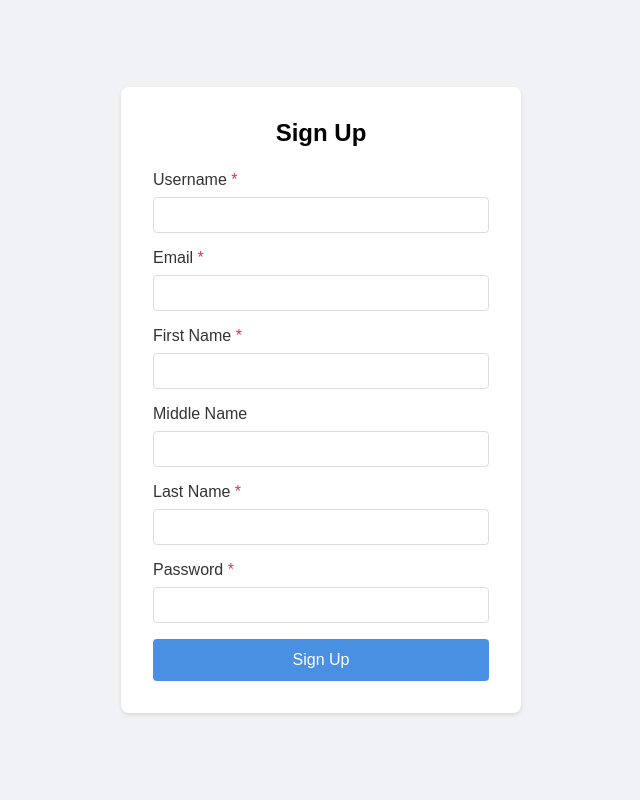
After one commit to meetshingala7/RAGInvest, a Flask app: page /registration in a window 1280 px wide. The commit adds this page. Shown: the whole page, without its empty margins (319-959 px from the left). Run offline with Flask 3, Linux system fonts and the light colour scheme; some libraries are stand-ins or nearby versions.

Commit message:
Made the 1st API Validation in sign up

```diff
--- a/templates/HTML/Home.html
+++ b/templates/HTML/Home.html
@@ -130,7 +130,7 @@
                 <h3 style="margin: 0; font-size: 2.5rem;">Stock Charts</h3>
                 <hr>
                 <div class="button-container">
-                    <button class="action-button" onclick="callAPI('${inputText}', '5D');">5D</button>
+                    <button class="action-button" onclick="callAPI('${inputText}','5D');">5D</button>
                     <button class="action-button" onclick="callAPI('${inputText}','1M');">1M</button>
                     <button class="action-button" onclick="callAPI('${inputText}','3M');">3M</button>
                     <button class="action-button" onclick="callAPI('${inputText}','6M');">6M</button>
--- /dev/null
+++ b/templates/HTML/registration.html
@@ -0,0 +1,184 @@
+<!DOCTYPE html>
+<html lang="en">
+<head>
+    <meta charset="UTF-8">
+    <meta name="viewport" content="width=device-width, initial-scale=1.0">
+    <title>Sign Up</title>
+    <style>
+        * {
+            box-sizing: border-box;
+            margin: 0;
+            padding: 0;
+        }
+
+        body {
+            font-family: Arial, sans-serif;
+            display: flex;
+            justify-content: center;
+            align-items: center;
+            min-height: 100vh;
+            background-color: #f0f2f5;
+        }
+
+        .signup-container {
+            background-color: white;
+            padding: 2rem;
+            border-radius: 8px;
+            box-shadow: 0 2px 4px rgba(0, 0, 0, 0.1);
+            width: 100%;
+            max-width: 400px;
+        }
+
+        .form-group {
+            margin-bottom: 1rem;
+        }
+
+        .form-group label {
+            display: block;
+            margin-bottom: 0.5rem;
+            color: #333;
+        }
+
+        .form-group input {
+            width: 100%;
+            padding: 0.5rem;
+            border: 1px solid #ddd;
+            border-radius: 4px;
+            font-size: 1rem;
+        }
+
+        .form-group input:focus {
+            outline: none;
+            border-color: #4a90e2;
+        }
+
+        .error-message {
+            color: #dc3545;
+            font-size: 0.875rem;
+            margin-top: 0.25rem;
+            display: none;
+        }
+
+        button {
+            width: 100%;
+            padding: 0.75rem;
+            background-color: #4a90e2;
+            color: white;
+            border: none;
+            border-radius: 4px;
+            font-size: 1rem;
+            cursor: pointer;
+        }
+
+        button:hover {
+            background-color: #357abd;
+        }
+
+        .required::after {
+            content: " *";
+            color: #dc3545;
+        }
+    </style>
+</head>
+<body>
+    <div class="signup-container">
+        <h2 style="margin-bottom: 1.5rem; text-align: center;">Sign Up</h2>
+        <form id="signupForm">
+            <div class="form-group">
+                <label for="username" class="required">Username</label>
+                <input type="text" id="username" name="username" required>
+                <div class="error-message" id="username-error"></div>
+            </div>
+            <div class="form-group">
+                <label for="email" class="required">Email</label>
+                <input type="email" id="email" name="email" required>
+                <div class="error-message" id="email-error"></div>
+            </div>
+            <div class="form-group">
+                <label for="firstName" class="required">First Name</label>
+                <input type="text" id="firstName" name="firstName" required>
+            </div>
+            <div class="form-group">
+                <label for="middleName">Middle Name</label>
+                <input type="text" id="middleName" name="middleName">
+            </div>
+            <div class="form-group">
+                <label for="lastName" class="required">Last Name</label>
+                <input type="text" id="lastName" name="lastName" required>
+            </div>
+            <div class="form-group">
+                <label for="password" class="required">Password</label>
+                <input type="password" id="password" name="password" required>
+            </div>
+            <button type="submit">Sign Up</button>
+        </form>
+    </div>
+
+    <script>
+        const form = document.getElementById('signupForm');
+        const usernameError = document.getElementById('username-error');
+        const emailError = document.getElementById('email-error');
+
+        form.addEventListener('submit', async (e) => {
+            e.preventDefault();
+
+            // Collect form data
+            const formData = new FormData(form);
+            const data = Object.fromEntries(formData);
+
+            try {
+                // First, validate username and email
+                const validationResponse = await fetch('http://127.0.0.1:5000/api/validate-user', {
+                    method: 'POST',
+                    headers: {
+                        'Content-Type': 'application/json',
+                    },
+                    body: JSON.stringify({
+                        username: data.username,
+                        email: data.email
+                    }),
+                });
+
+                const validationResult = await validationResponse.json();
+                console.log(validationResult)
+                // Reset error messages
+                usernameError.style.display = 'none';
+                emailError.style.display = 'none';
+
+                // Check validation results
+                if (!validationResult.isValid) {
+                    if (validationResult.errors.username) {
+                        usernameError.textContent = validationResult.errors.username;
+                        usernameError.style.display = 'block';
+                    }
+                    if (validationResult.errors.email) {
+                        emailError.textContent = validationResult.errors.email;
+                        emailError.style.display = 'block';
+                    }
+                    return;
+                }
+
+                // If validation passes, proceed with registration
+                const registrationResponse = await fetch('http://127.0.0.1:5000/api/register', {
+                    method: 'POST',
+                    headers: {
+                        'Content-Type': 'application/json',
+                    },
+                    body: JSON.stringify(data),
+                });
+
+                if (registrationResponse.ok) {
+                    alert('Registration successful!');
+                    form.reset();
+                } else {
+                    const errorData = await registrationResponse.json();
+                    alert(errorData.message || 'Registration failed. Please try again.');
+                }
+            } catch (error) {
+                console.error('Error:', error);
+                alert('An error occurred. Please try again.');
+            }
+        });
+    </script>
+</body>
+</html>
```
Also changed, not shown: backend_script.py (+153 -11 lines).
